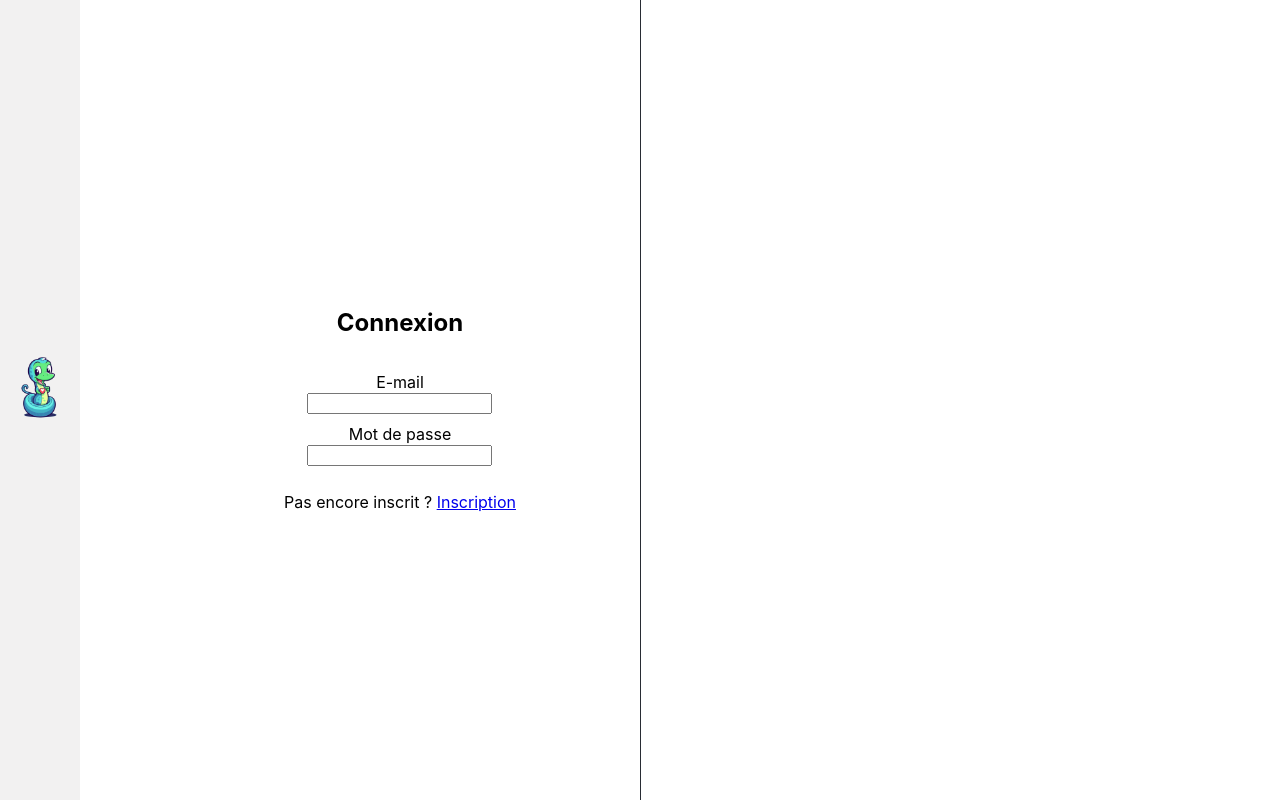
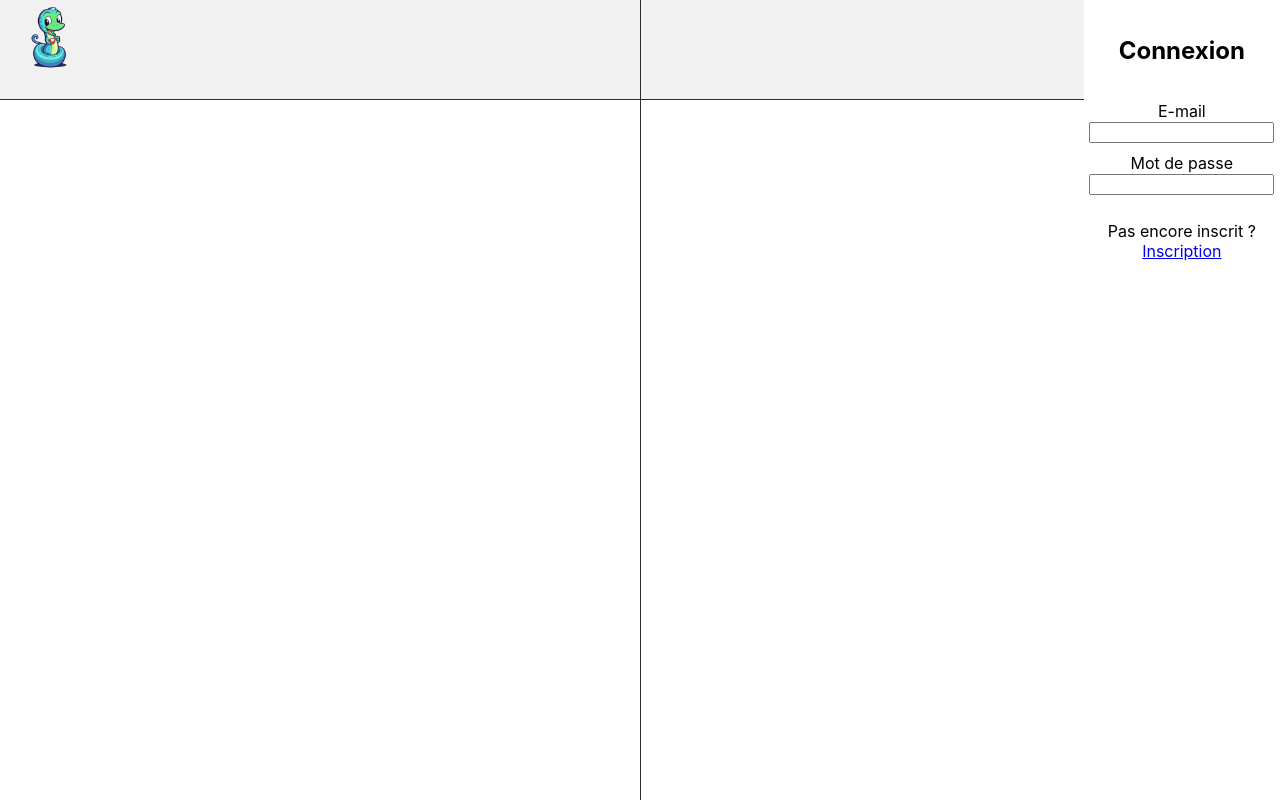
Before and after one commit to Florian-Venet/e-prescrib, a React (Create React App) app: page / in a window 1280 px wide. Built offline with nearby package versions, Linux system fonts and the light colour scheme.

Commit message:
style: réagencement

```diff
--- a/src/App.css
+++ b/src/App.css
@@ -1,43 +1,49 @@
 .App {
   text-align: center;
+  position: relative;
 }
 
 .App-header {
   background-color: rgba(194, 190, 190, 0.219);
-  min-height: 100vh;
+  height: 100px;
+  width: 100%;
   display: flex;
-  flex-direction: column;
   align-items: center;
-  justify-content: center;
-  font-size: calc(10px + 2vmin);
+  justify-content: space-between;
   color: #282c34;
+  position: relative;
 }
+.header-divider {
+  position: absolute;
+  bottom: 0;
+  left: 0;
+  width: 100%;
+  height: 1.5px;
+  background-color: #282c34;
+}
+
+
 
 .content-container {
   display: flex;
-  align-items: center;
+  align-items: flex-start; /* Aligne les éléments en haut */
   justify-content: center;
   height: 100vh;
 }
 
-.left-section {
-  display: flex;
-  flex-direction: column;
-  align-items: center;
-  width: 50%;
-  padding-right: 20px;
-}
-
 .logo-container {
   display: flex;
-  align-items: center;
+  align-items: flex-start; /* Aligne le logo en haut */
   margin-bottom: 25px;
 }
 
 .logo {
   height: 10vmin;
   pointer-events: none;
+  margin-bottom: 0px;
+  margin-left: 10px;
 }
+
 
 .vertical-line {
   position: fixed;
--- a/src/App.js
+++ b/src/App.js
@@ -6,10 +6,10 @@ function App() {
       <div className="App">
         <div className="content-container">
           <header className="App-header">
-
             <div className="logo-container">
               <img src="./logo.png" alt="logo" className="logo" />
             </div>
+            <div className="header-divider"></div>
           </header>
             <div className="left-section">
               <div className="login-section">
```
Lines whose indentation alone changed are shown as unchanged.
